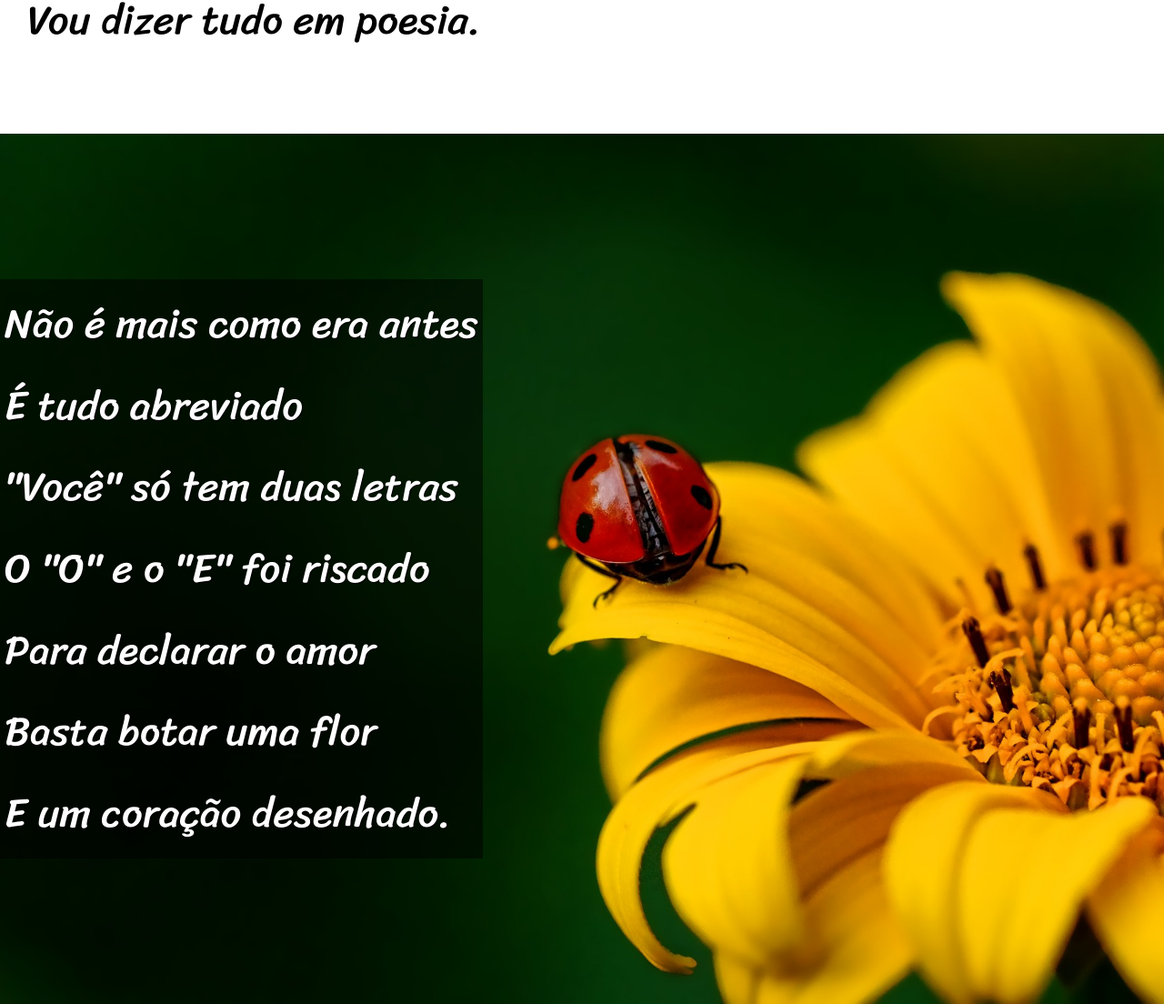
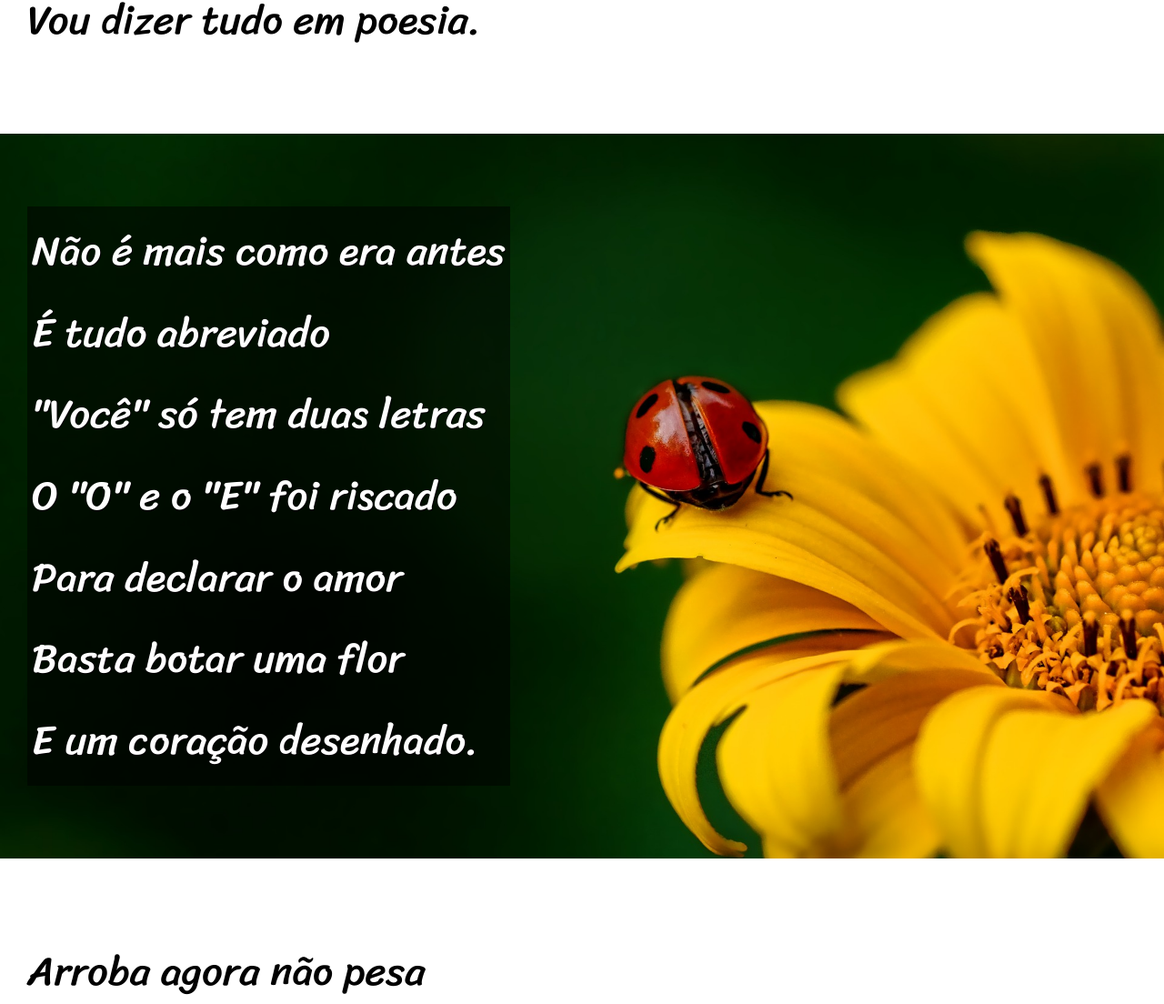
Before and after one commit to dudu9bre/projetos, a plain HTML site: page desafios/curso-em-video/projeto-cordel/index.html in a window 1280 px wide. Shown: the part 900-2004 px from the top of the page at 91% size. Drawn offline with Linux system fonts and the light colour scheme.

Commit message:
descaguei a cagada

```diff
--- a/desafios/curso-em-video/projeto-cordel/style.css
+++ b/desafios/curso-em-video/projeto-cordel/style.css
@@ -67,7 +67,6 @@ section {
     background-position: right center;
 }
 .paralax {
-    padding: 20vh 0px 20vh 0px;
     background-size: cover;
     background-repeat: no-repeat;
     background-attachment: fixed;
```
